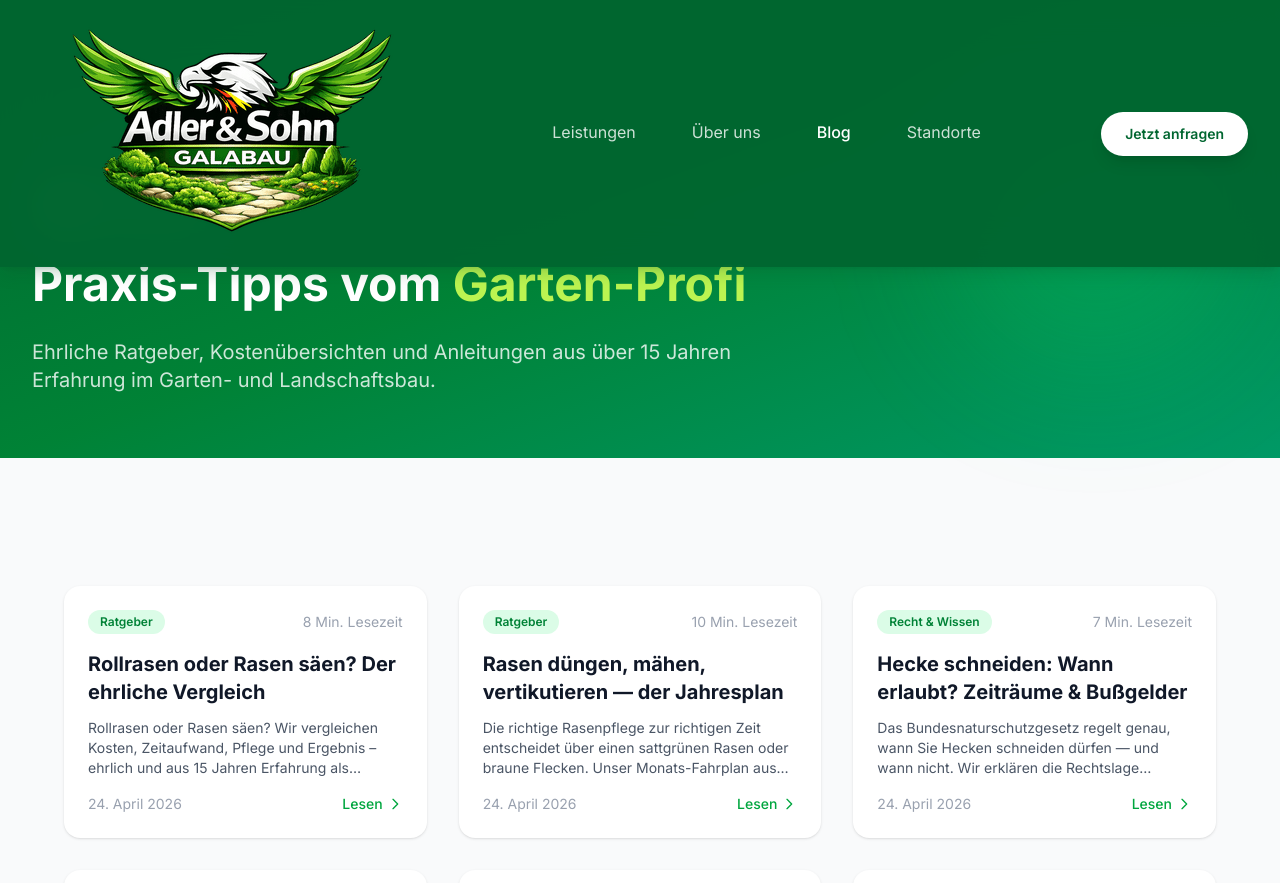
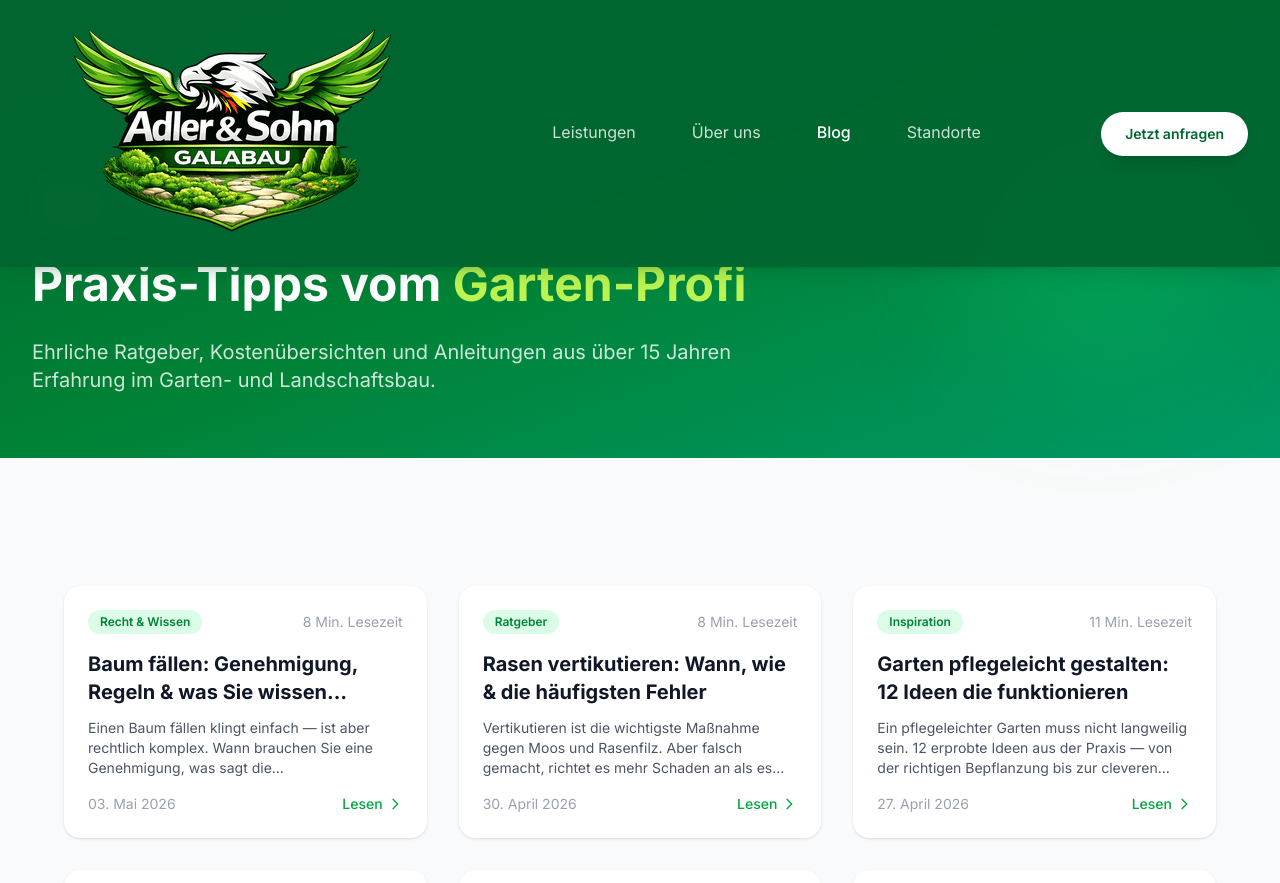
Before and after one commit to RsaSquad/garten-adler-website, a Next.js app: page /blog in a window 1280 px wide. Shown: the top 883 px of the page. Built offline with nearby package versions, Linux system fonts and the light colour scheme.

Commit message:
fix: sort blog articles newest first

```diff
--- a/src/data/blog.ts
+++ b/src/data/blog.ts
@@ -2481,8 +2481,10 @@ export function getAllBlogSlugs(): string[] {
 
 export function getPublishedArticles(): BlogArticle[] {
     const today = new Date().toISOString().split('T')[0];
-    return blogArticles.filter((article) => {
-        if (!article.publishDate) return true;
-        return article.publishDate <= today;
-    });
+    return blogArticles
+        .filter((article) => {
+            if (!article.publishDate) return true;
+            return article.publishDate <= today;
+        })
+        .sort((a, b) => b.publishDate.localeCompare(a.publishDate));
 }
```
